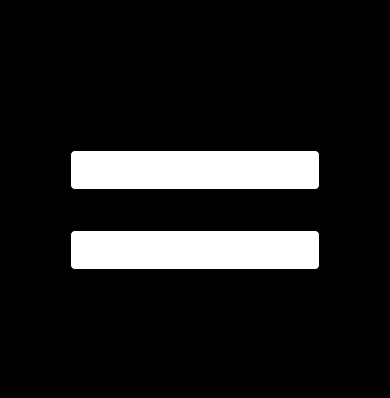
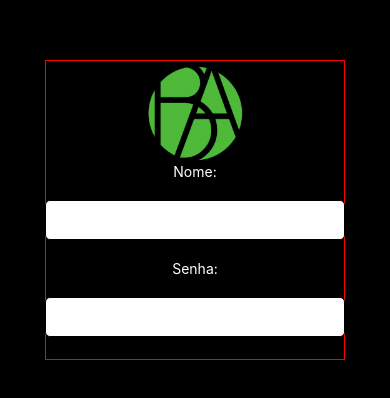
Before and after one commit to Laine2ds2025/mobile-3ds-2026, a React Native app: screen / in a window 390 px wide. Shown: the part 212-610 px from the top of the page. Built offline with nearby package versions, Linux system fonts and the light colour scheme.

Commit message:
Add files via upload

```diff
--- a/src/aula03.jsx
+++ b/src/aula03.jsx
@@ -5,12 +5,21 @@ class Aula03 extends Component {
     render(){
         return(
             <View style={ styles.container}>
-                <TextInput
-                    style={ styles.input}
+                <View style={ styles.conteudo }>
+
+                    <Image
+                        style={ styles.logo }
+                        source={ require('../images/Logo_Bola_PNG.png')}
                     />
-                <TextInput
-                    style={ styles.input}
-                    />
+                    <Text style={styles.label}>Nome:</Text>
+                   <TextInput
+                       style={ styles.input}
+                   />
+                    <Text style={styles.label}>Senha:</Text>
+                    <TextInput
+                       style={ styles.input}
+                   />
+                </View>
             </View>
         )
     }
@@ -27,11 +36,29 @@ const styles = StyleSheet.create({
         backgroundColor: 'black'
     },
 
+    conteudo: {
+        borderColor: 'red',
+        borderWidth: 1,
+        width: 300,
+        height: 300,
+        justifyContent: 'center',
+        alignItems: 'center'
+    },
+
+    logo: {
+        width: 100,
+        height: 100,
+    },
+
+    label:{
+        color: 'white'
+    },
+
 
     input: {
         height: 40,
         margin: 20,
-        width: 250,
+        width: 300,
         borderWidth: 1,
         padding: 10,
         backgroundColor: 'white',
```
Also changed, not shown: images/Logo_Bola_PNG.png (added).
